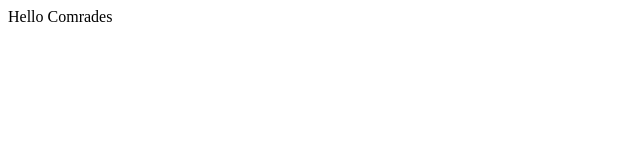
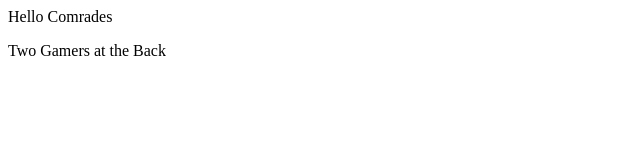
Before and after one commit to litmus-zhang/git-lesson, a plain HTML site: page index.html in a window 1280 px wide. Shown: the whole page, without its empty margins (0-640 px from the left). Drawn offline with Linux system fonts and the light colour scheme.

Commit message:
added a new paragraph

```diff
--- a/index.html
+++ b/index.html
@@ -1 +1,3 @@
 <p>Hello Comrades</p>
+
+<p>Two Gamers at the Back</p>
```
